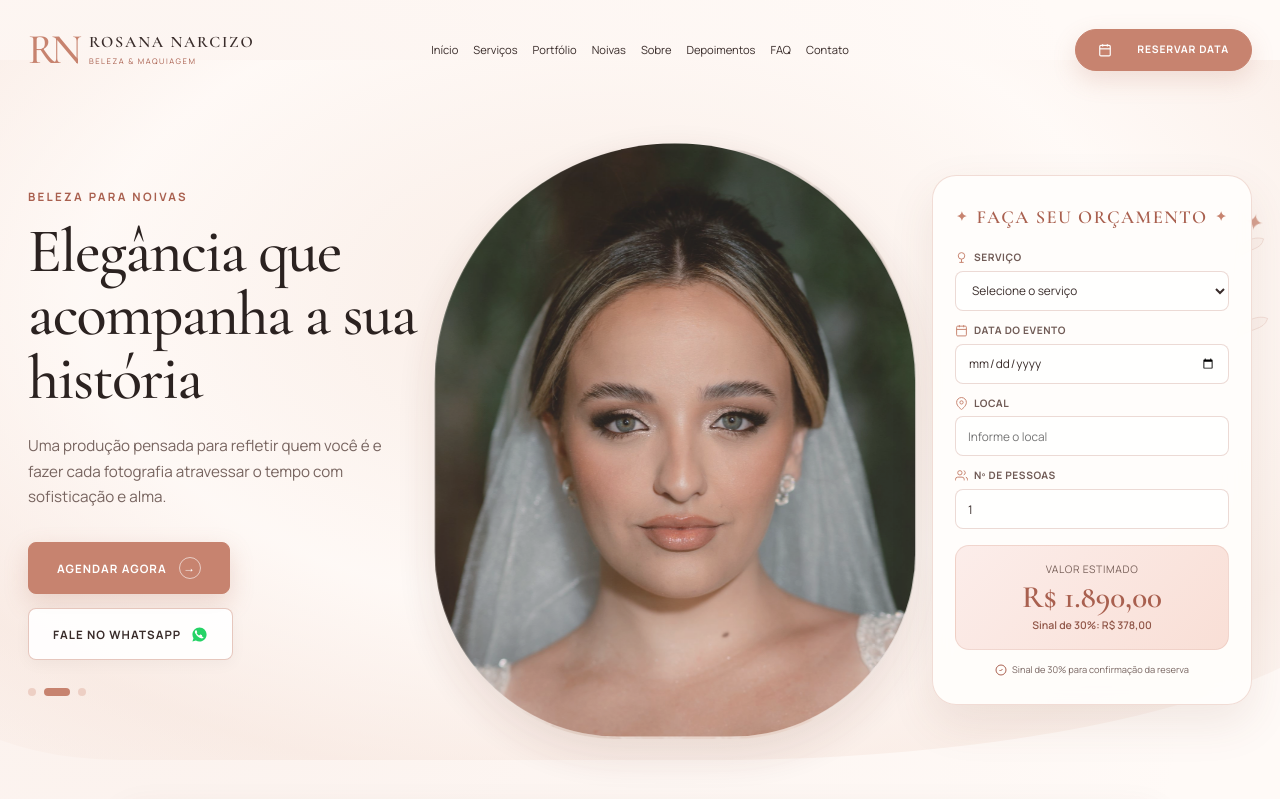
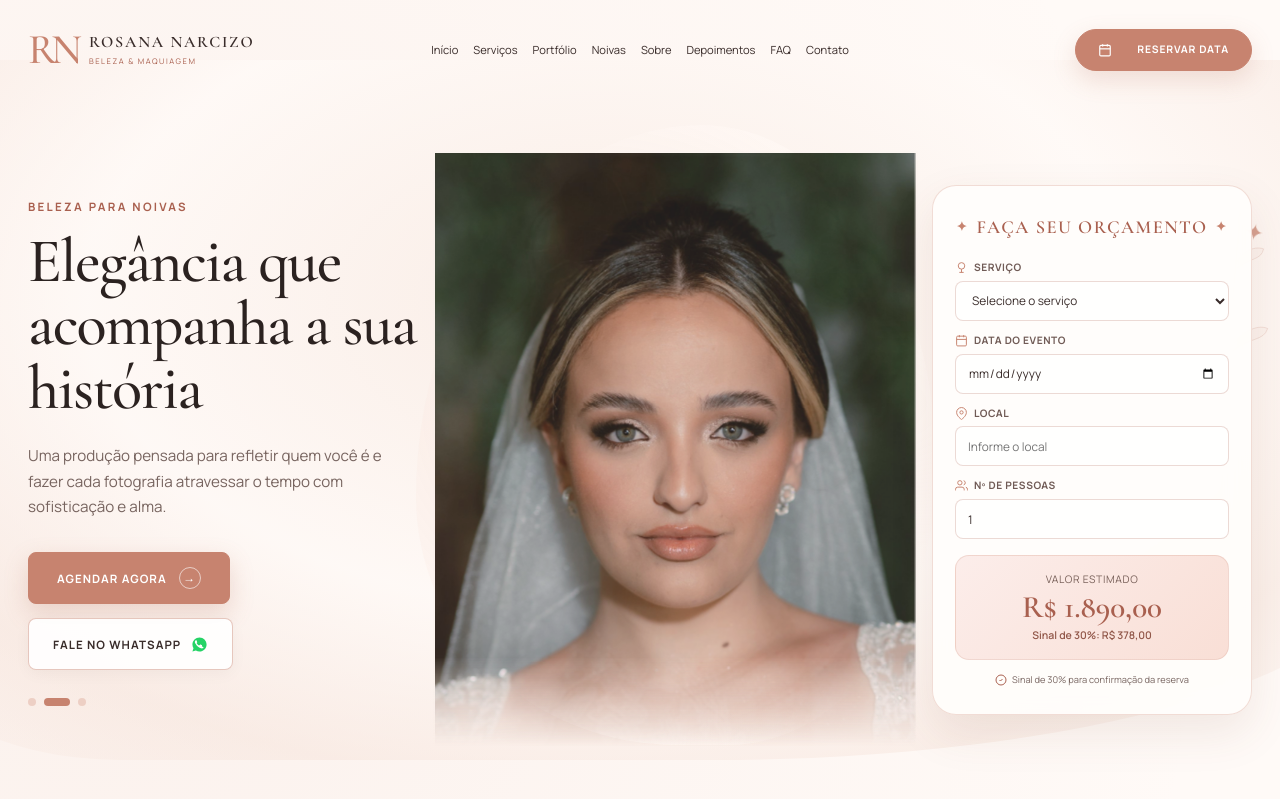
Before and after one commit to eudavizinps/Projeto-Rosana-Narcizo, an Angular app: page / in a window 1280 px wide. Shown: the top 799 px of the page. Built offline with nearby package versions, Linux system fonts and the light colour scheme.

Commit message:
fix(hero): expandir carrossel e layout inicial 100% fiel ao prototipo

```diff
--- a/src/app/components/hero/hero.html
+++ b/src/app/components/hero/hero.html
@@ -38,6 +38,7 @@
 
     <!-- Centro: Carrossel de Destaque Grande e Elegante (Conforme Protótipo) -->
     <div class="hero-visual">
+      <div class="hero-curve-accent" aria-hidden="true"></div>
       <div class="hero-image-stage">
         @for (slide of slides; track slide.image; let index = $index) {
           <img class="hero-image"
--- a/src/styles.scss
+++ b/src/styles.scss
@@ -200,24 +200,37 @@ main { display: block; overflow: visible; }
   background: var(--rose);
 }
 
-/* Área Central - Carrossel Amplo e de Destaque */
+/* Área Central - Carrossel Amplo e de Destaque Aberto (Conforme Protótipo) */
 .hero-visual {
   position: relative;
-  height: 660px;
+  height: 680px;
   display: flex;
   align-items: center;
   justify-content: center;
   z-index: 3;
 }
 
+.hero-curve-accent {
+  position: absolute;
+  left: -20px;
+  top: 15px;
+  width: 520px;
+  height: 620px;
+  background: radial-gradient(circle at 35% 45%, rgba(246, 228, 220, 0.85) 0%, rgba(255, 248, 244, 0.7) 65%, transparent 100%);
+  border-radius: 55% 45% 40% 50% / 60% 55% 45% 40%;
+  pointer-events: none;
+  z-index: 1;
+}
+
 .hero-image-stage {
   position: relative;
   width: 100%;
-  max-width: 530px;
-  height: 650px;
+  max-width: 620px;
+  height: 680px;
   display: flex;
   align-items: center;
   justify-content: center;
+  z-index: 2;
 }
 
 .hero-image {
@@ -227,12 +240,13 @@ main { display: block; overflow: visible; }
   height: 100%;
   object-fit: cover;
   object-position: center top;
-  border-radius: 260px 260px 200px 200px;
+  border-radius: 0;
   opacity: 0;
   transform: scale(1.02);
   transition: opacity 0.85s cubic-bezier(0.4, 0, 0.2, 1), transform 1.1s cubic-bezier(0.4, 0, 0.2, 1);
-  filter: contrast(0.98) saturate(0.96);
-  box-shadow: 0 16px 45px rgba(115, 65, 50, 0.14);
+  filter: contrast(0.99) saturate(0.98);
+  mask-image: linear-gradient(to bottom, black 85%, transparent 100%);
+  -webkit-mask-image: linear-gradient(to bottom, black 85%, transparent 100%);
 }
 
 .hero-image.active {
```
Also changed, not shown: src/assets/images/hero/hero-noiva-1.jpg.
